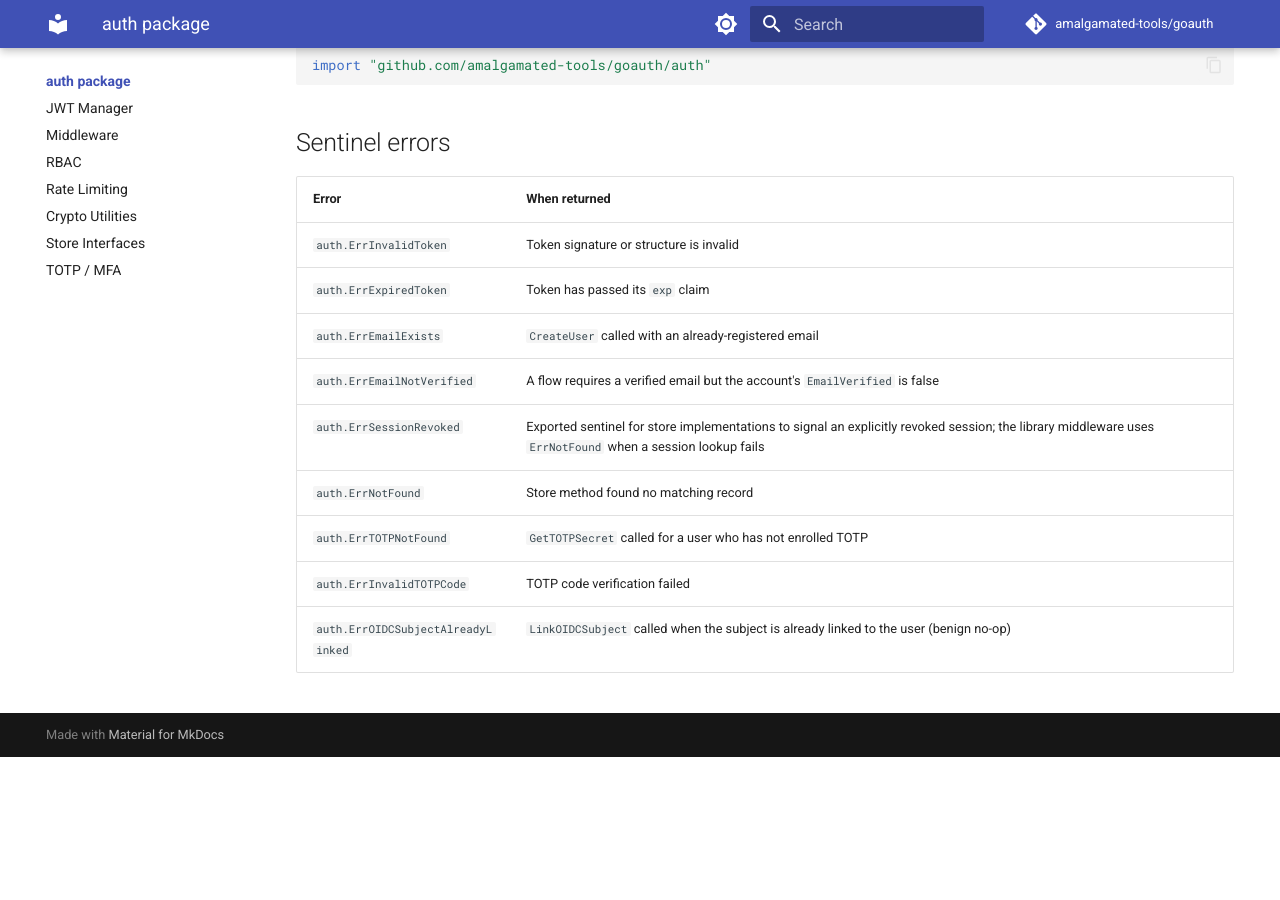
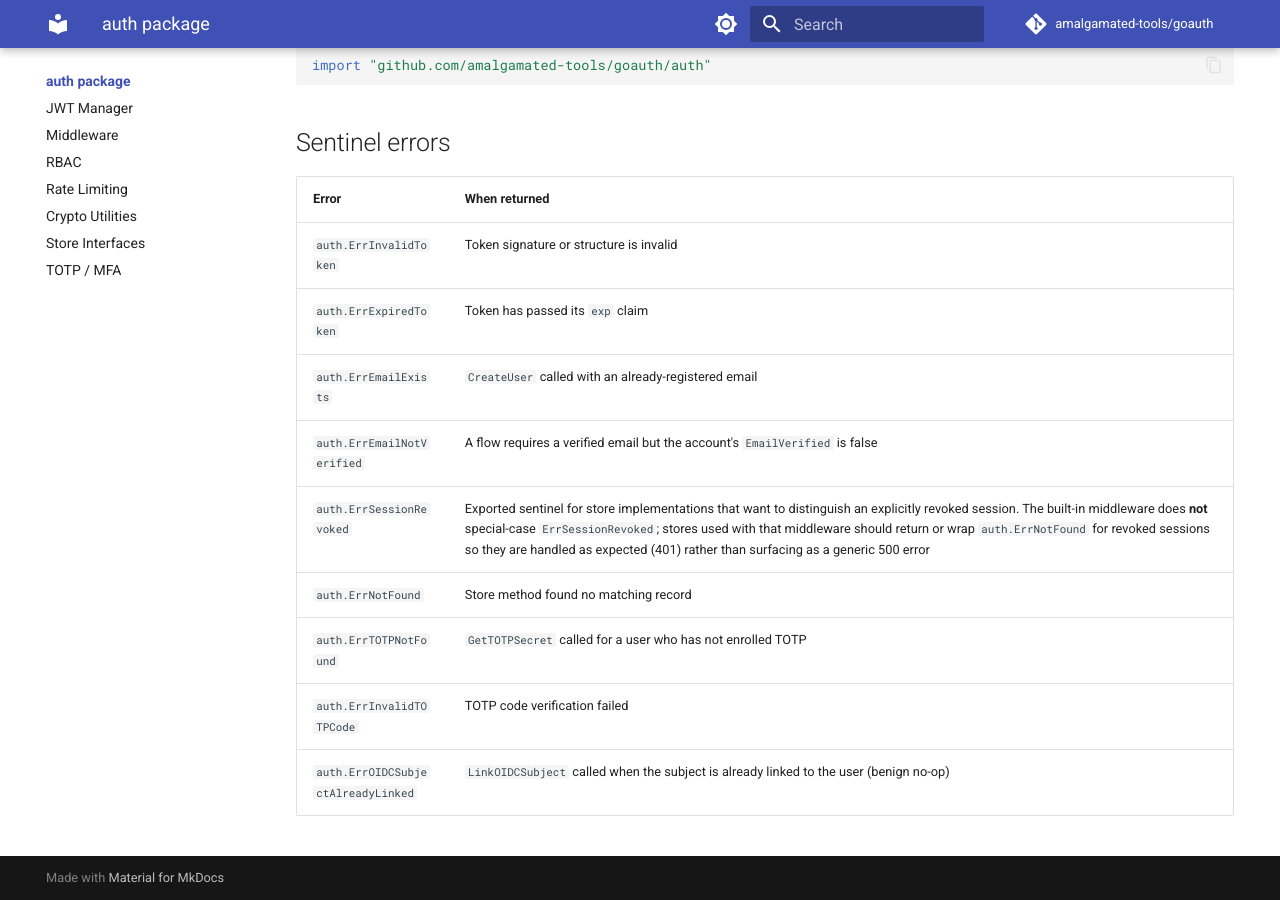
Before and after one commit to amalgamated-tools/goauth, an MkDocs documentation site: the page built from docs/auth/index.md, in a window 1280 px wide and 900 px high, scrolled down 542 px. Built offline with MkDocs 1.6.1 and Material for MkDocs 9.7.7, drawn with Linux system fonts in a browser that asks for light colours; comment, search, counter and statistics services are not loaded; before the commit the page ends 1299 px from its top, so only the background shows below that.

Commit message:
docs: clarify ErrSessionRevoked middleware behavior and add FinishAuthentication to AuthResponse list
The ErrSessionRevoked doc entry was misleading — store implementors might
return it from FindSessionByID expecting a 401, but the built-in middleware
only checks ErrNotFound and falls through to a 500 for anything else.

Also adds PasskeyHandler.FinishAuthentication to the AuthResponse handler list.

```diff
--- a/docs/auth/index.md
+++ b/docs/auth/index.md
@@ -24,7 +24,7 @@ import "github.com/amalgamated-tools/goauth/auth"
 | `auth.ErrExpiredToken` | Token has passed its `exp` claim |
 | `auth.ErrEmailExists` | `CreateUser` called with an already-registered email |
 | `auth.ErrEmailNotVerified` | A flow requires a verified email but the account's `EmailVerified` is false |
-| `auth.ErrSessionRevoked` | Exported sentinel for store implementations to signal an explicitly revoked session; the library middleware uses `ErrNotFound` when a session lookup fails |
+| `auth.ErrSessionRevoked` | Exported sentinel for store implementations that want to distinguish an explicitly revoked session. The built-in middleware does **not** special-case `ErrSessionRevoked`; stores used with that middleware should return or wrap `auth.ErrNotFound` for revoked sessions so they are handled as expected (401) rather than surfacing as a generic 500 error |
 | `auth.ErrNotFound` | Store method found no matching record |
 | `auth.ErrTOTPNotFound` | `GetTOTPSecret` called for a user who has not enrolled TOTP |
 | `auth.ErrInvalidTOTPCode` | TOTP code verification failed |
```
Also changed, not shown: docs/handler/index.md (+1 -1 lines).
